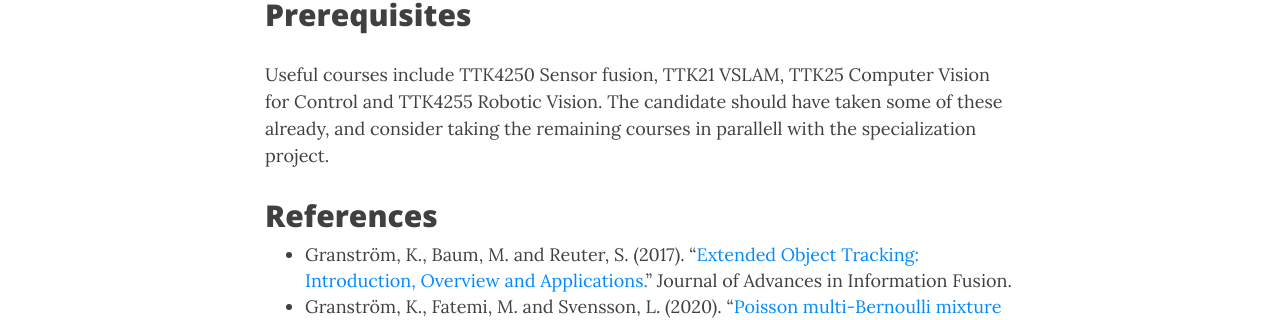
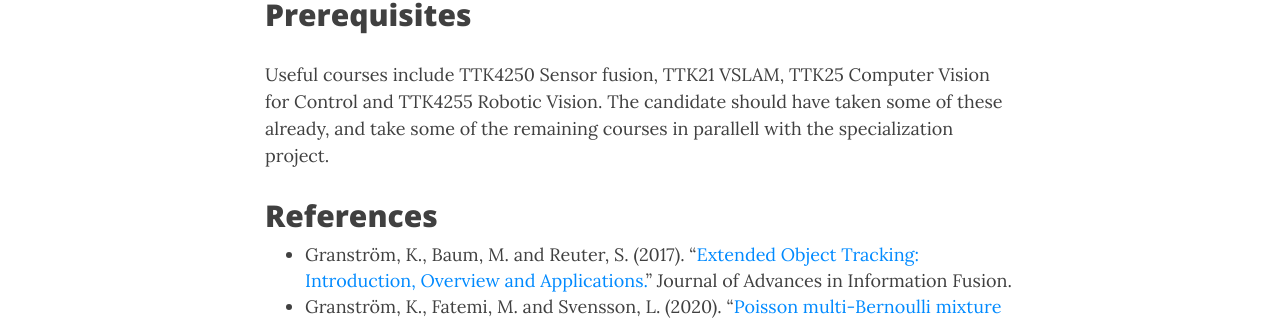
Before and after one commit to autosit/autosit.github.io, a Jekyll site: the page built from _posts/2020-04-08-multisensor-eot.md, in a window 1280 px wide and 900 px high, scrolled down 3324 px. Shown: the part 197-517 px from the top of the window. Built offline with Jekyll 4.4.1, drawn with Linux system fonts in a browser that asks for light colours; nearby versions of some CDN libraries.

Commit message:
further revisions ms eot

```diff
--- a/_posts/2020-04-08-multisensor-eot.md
+++ b/_posts/2020-04-08-multisensor-eot.md
@@ -59,7 +59,7 @@ In the MSc thesis the goal will be to integrate the work from the specialization
 
 ## Prerequisites
 
-Useful courses include TTK4250 Sensor fusion, TTK21 VSLAM, TTK25 Computer Vision for Control  and TTK4255 Robotic Vision. The candidate should have taken some of these already, and consider taking the remaining courses in parallell with the specialization project.
+Useful courses include TTK4250 Sensor fusion, TTK21 VSLAM, TTK25 Computer Vision for Control  and TTK4255 Robotic Vision. The candidate should have taken some of these already, and take some of the remaining courses in parallell with the specialization project.
 
 ## References
 * Granström, K., Baum, M. and Reuter, S. (2017). "<a href="http://isif.org/journal/12/2/1557-6418">Extended Object Tracking: Introduction, Overview and Applications.</a>" Journal of Advances in Information Fusion.
```
